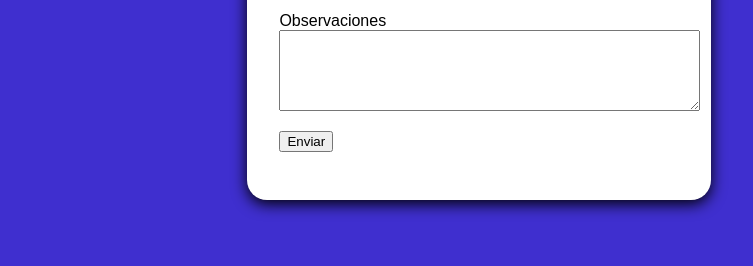
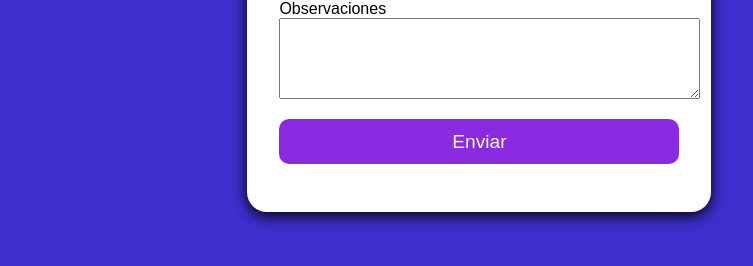
Before and after one commit to ioserio/nueva_pagina, a plain HTML site: page formulario.html in a window 1280 px wide. Shown: the part 438-704 px from the top of the page, without its empty margins (269-1022 px from the left). Drawn offline with Linux system fonts and the light colour scheme.

Commit message:
act 160920252

```diff
--- a/style.css
+++ b/style.css
@@ -21,3 +21,21 @@ h1 {
     margin-bottom: 1.5rem;
     color: blueviolet;
 }
+button{
+    width: 100%;
+    padding: 0.7rem;
+    border: none;
+    background: blueviolet;
+    color: #fff;
+    font-size: 1.2rem;
+    border-radius: 10px;
+    cursor: pointer;
+
+}
+button:focus {
+    outline: none;
+    box-shadow: 0 0 5px blueviolet;
+}
+button:hover {
+    background: #8e44ad;
+}
```
